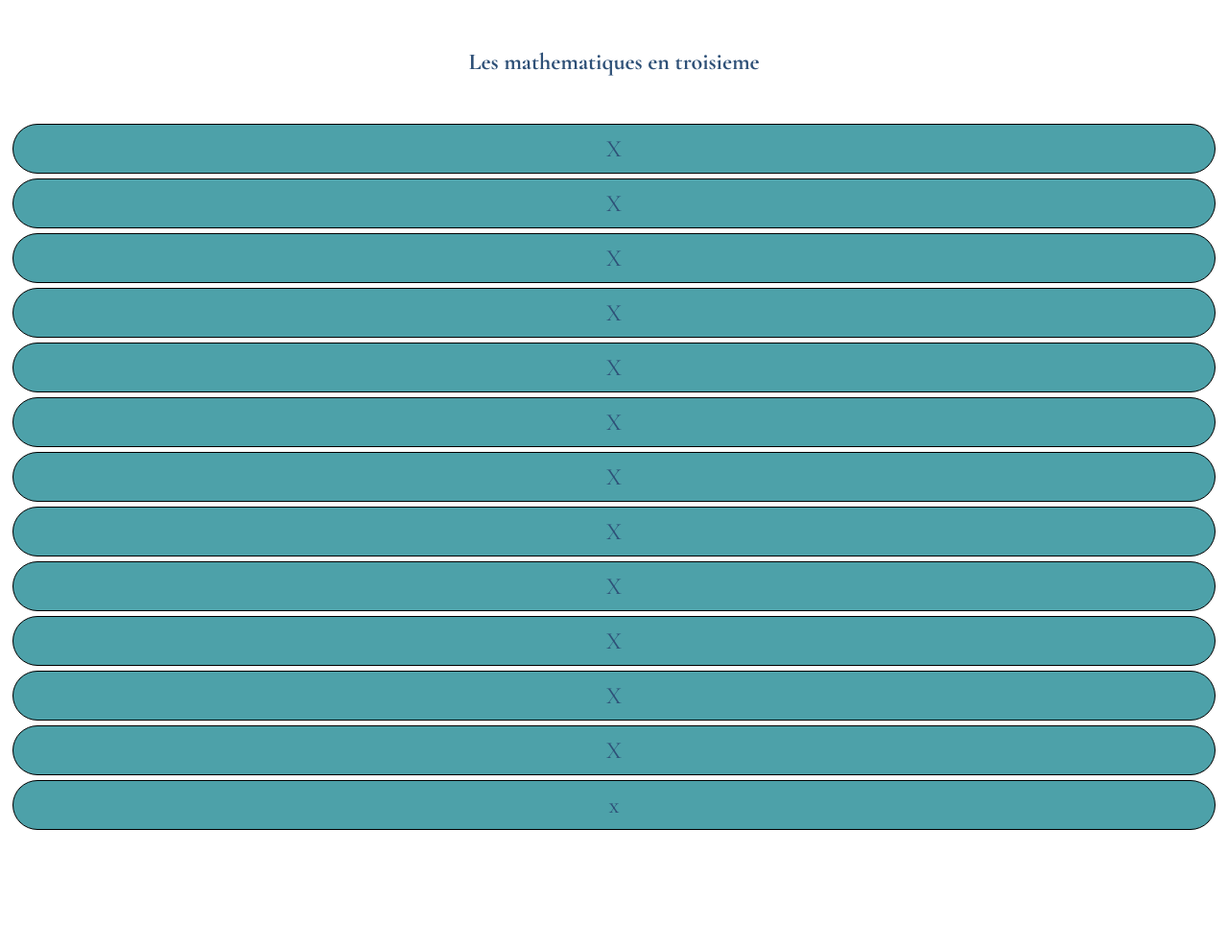
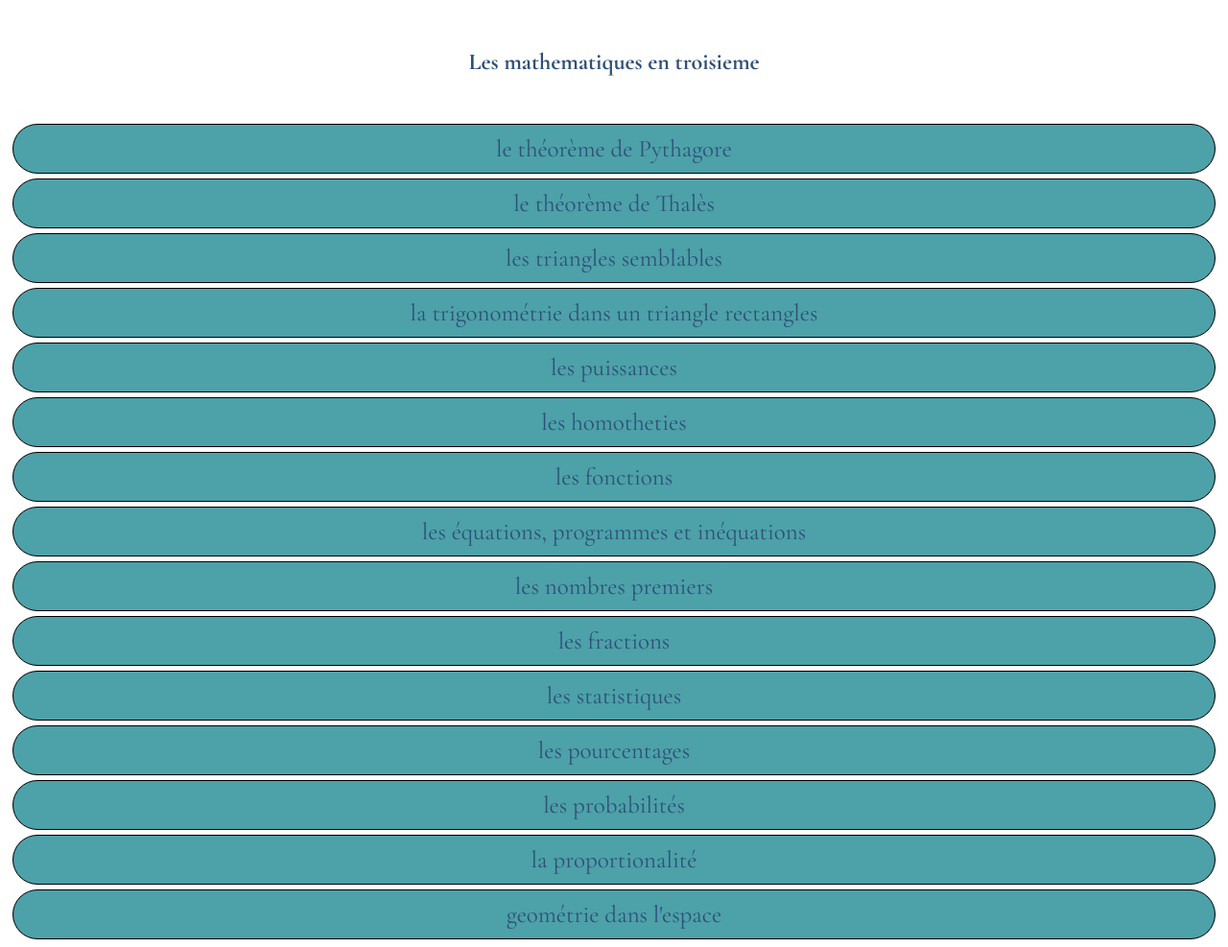
Before and after one commit to ensimei/theorum, a plain HTML site: page 3maths.html in a window 1280 px wide. Shown: the part 108-1095 px from the top of the page at 96% size. Before the commit the page ends 981 px from the top, so only its background shows below. Drawn offline with nearby package versions, Linux system fonts and the light colour scheme.

Commit message:
3maths.html

```diff
--- a/3maths.html
+++ b/3maths.html
@@ -13,18 +13,20 @@
 <body>
 <div id="banniere"> <!-- logo du site --><h1>THEORUM </h1> </div>
 <h2>Les mathematiques en troisieme</h2>
-<a class="b" href="3.1M.html">X</a>
-<a class="b" href="3.2M.html">X</a>
-<a class="b" href="3.3M.html">X</a>
-<a class="b" href="3.4M.html">X</a>
-<a class="b" href="3.5M.html">X</a>
-<a class="b" href="3.6M.html">X</a>
-<a class="b" href="3.7M.html">X</a>
-<a class="b" href="3.8M.html">X</a>
-<a class="b" href="3.9M.html">X</a>
-<a class="b" href="3.10M.html">X</a>
-<a class="b" href="3.11M.html">X</a>
-<a class="b" href="3.12M.html">X</a>
-<a class="b" href="3.13M.html">x</a>
+<a class="b" href="3.1M.html">le théorème de Pythagore</a>
+<a class="b" href="3.2M.html">le théorème de Thalès</a>
+<a class="b" href="3.3M.html">les triangles semblables</a>
+<a class="b" href="3.4M.html">la trigonométrie dans un triangle rectangles</a>
+<a class="b" href="3.5M.html">les puissances</a>
+<a class="b" href="3.6M.html">les homotheties</a>
+<a class="b" href="3.7M.html">les fonctions</a>
+<a class="b" href="3.8M.html">les équations, programmes et inéquations</a>
+<a class="b" href="3.9M.html">les nombres premiers</a>
+<a class="b" href="3.10M.html">les fractions</a>
+<a class="b" href="3.11M.html">les statistiques</a>
+<a class="b" href="3.12M.html">les pourcentages</a>
+<a class="b" href="3.13M.html">les probabilités</a>
+<a class="b" href="3.14M.html">la proportionalité</a>
+<a class="b" href="3.15M.html">geométrie dans l'espace</a>
 </body>
 </html>
```
